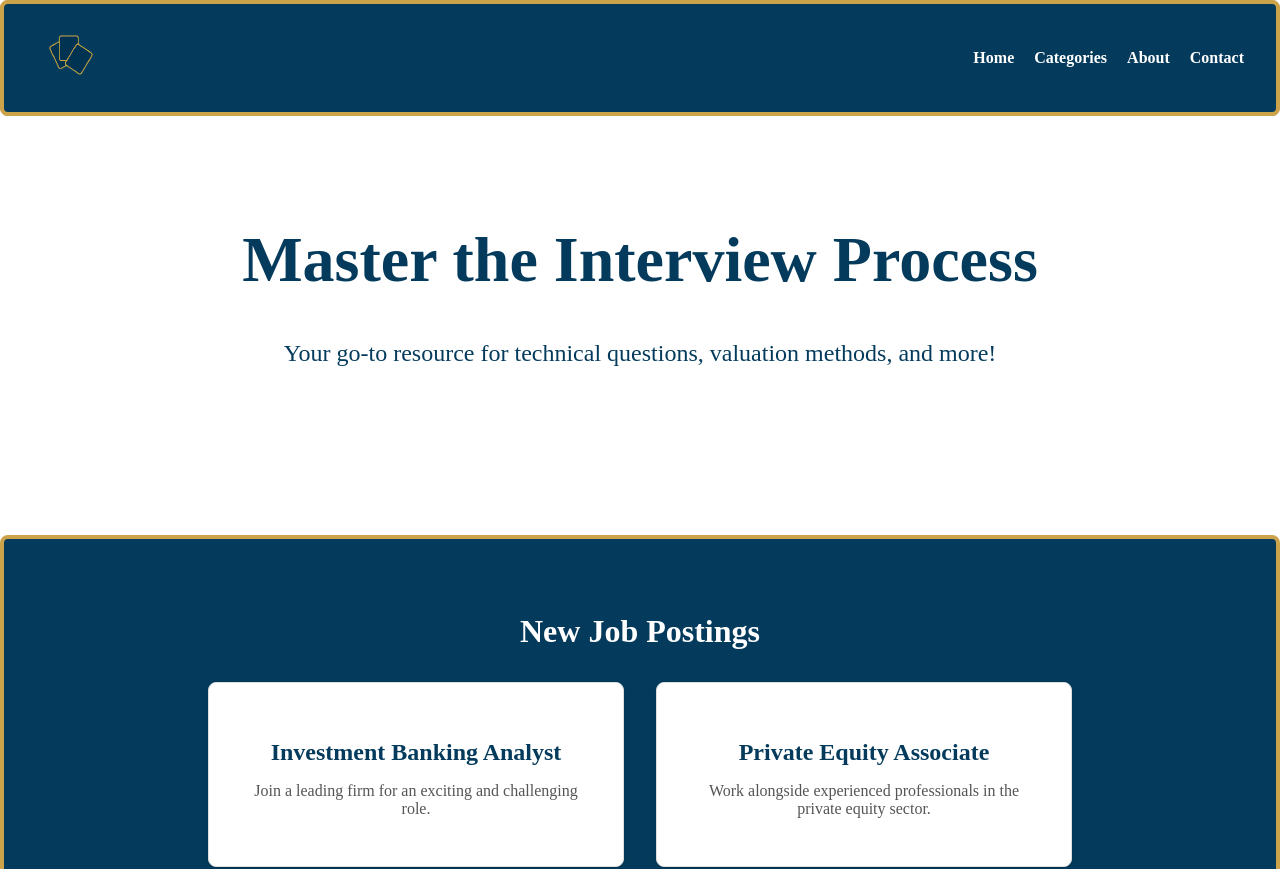
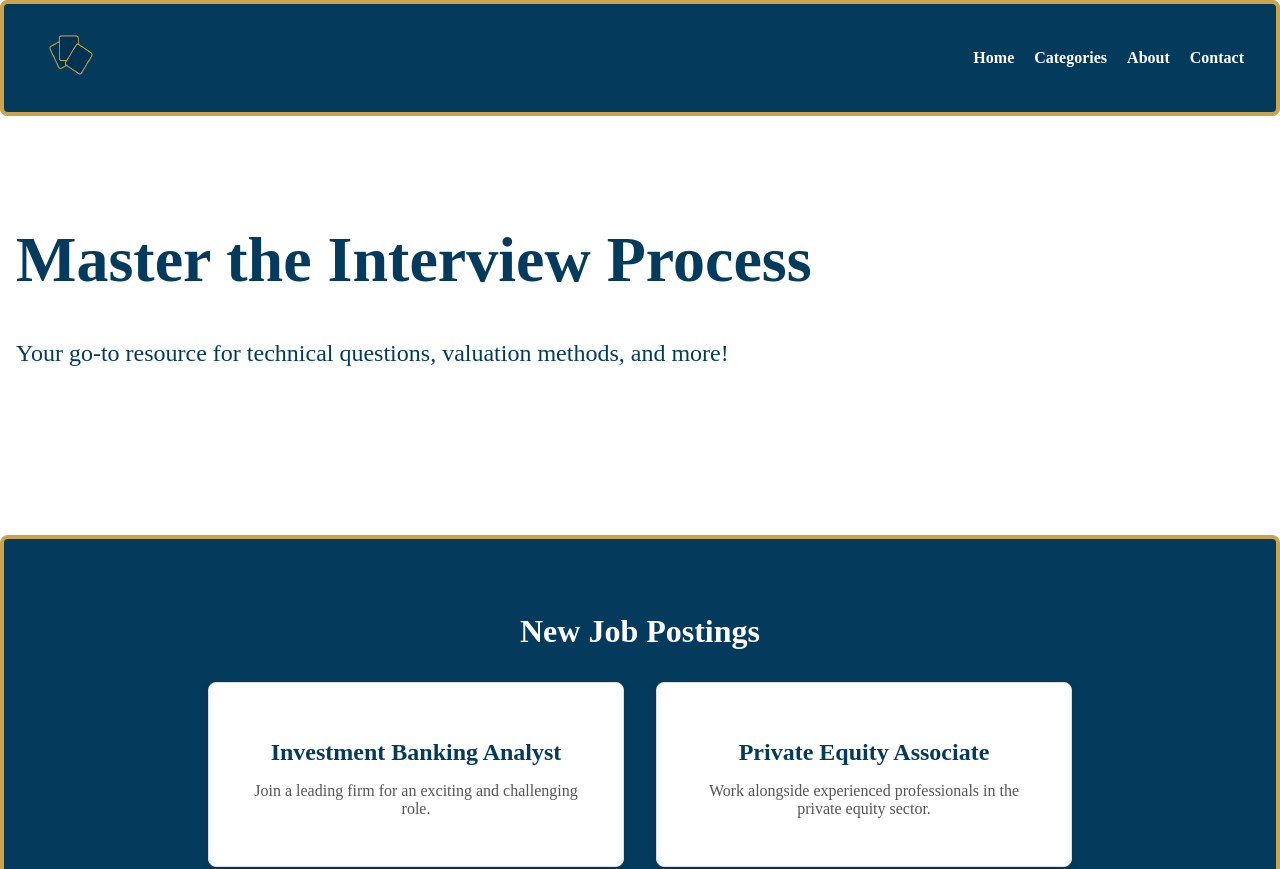
Before and after one commit to arnavs06/ReactFlashFinanceDraft, a React (Vite) app: page / in a window 1280 px wide. Shown: the top 869 px of the page. Built offline with nearby package versions, Linux system fonts and the light colour scheme.

Commit message:
looks good!!

```diff
--- a/src/styles/index.css
+++ b/src/styles/index.css
@@ -93,10 +93,10 @@ nav ul li ul li a:hover {
 }
 
 .hero {
-  font-family: 'Merriweather', serif;
+  font: 'Arial', serif;
   background-color: white;
   color: rgb(4, 59, 92);
-  text-align: center;
+  text-align: left;
   padding: 5rem 1rem;
   animation: fadeIn 1s forwards;
   position: relative;
@@ -106,6 +106,7 @@ nav ul li ul li a:hover {
 
 .hero h1 {
   font-size: 4rem;
+  font-family: 'Merriweather', serif;
 }
 
 .hero p {
```
